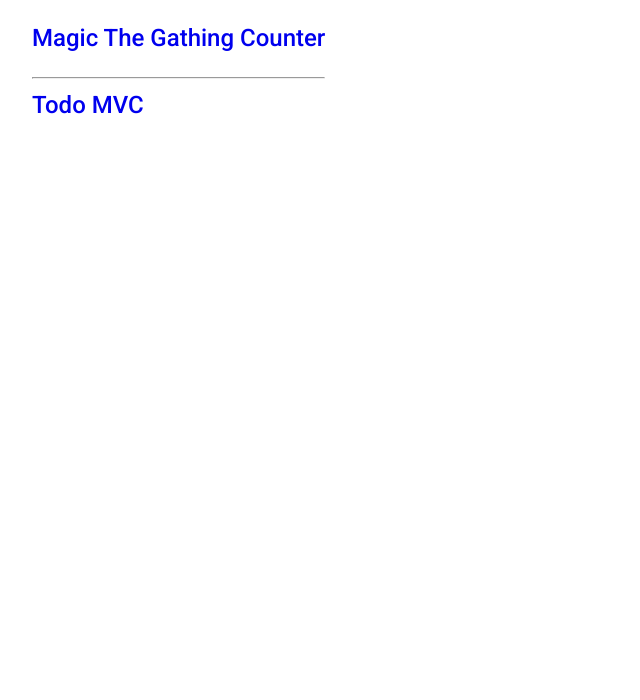
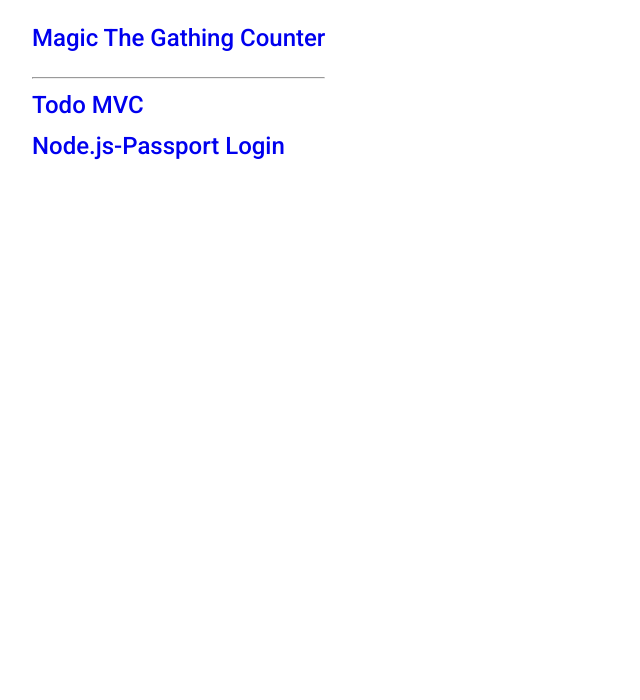
Before and after one commit to thirte3n/portfolio, a website: page public/index.html in a window 1280 px wide. Shown: the top 700 px of the page, without its empty margins (0-640 px from the left). Drawn offline with Linux system fonts and the light colour scheme.

Commit message:
Add temporary link to tutorial-nodejs-with-passport-authentication project

```diff
--- a/public/index.html
+++ b/public/index.html
@@ -19,6 +19,9 @@
       <hr>
       <li>
         <a href="http://todo.justingajitos.com" target="_blank">Todo MVC</a>
+      </li>
+      <li>
+        <a href="http://login.justingajitos.com/" target="_blank">Node.js-Passport Login</a>
       </li>
     </ul>
   </main>
```
